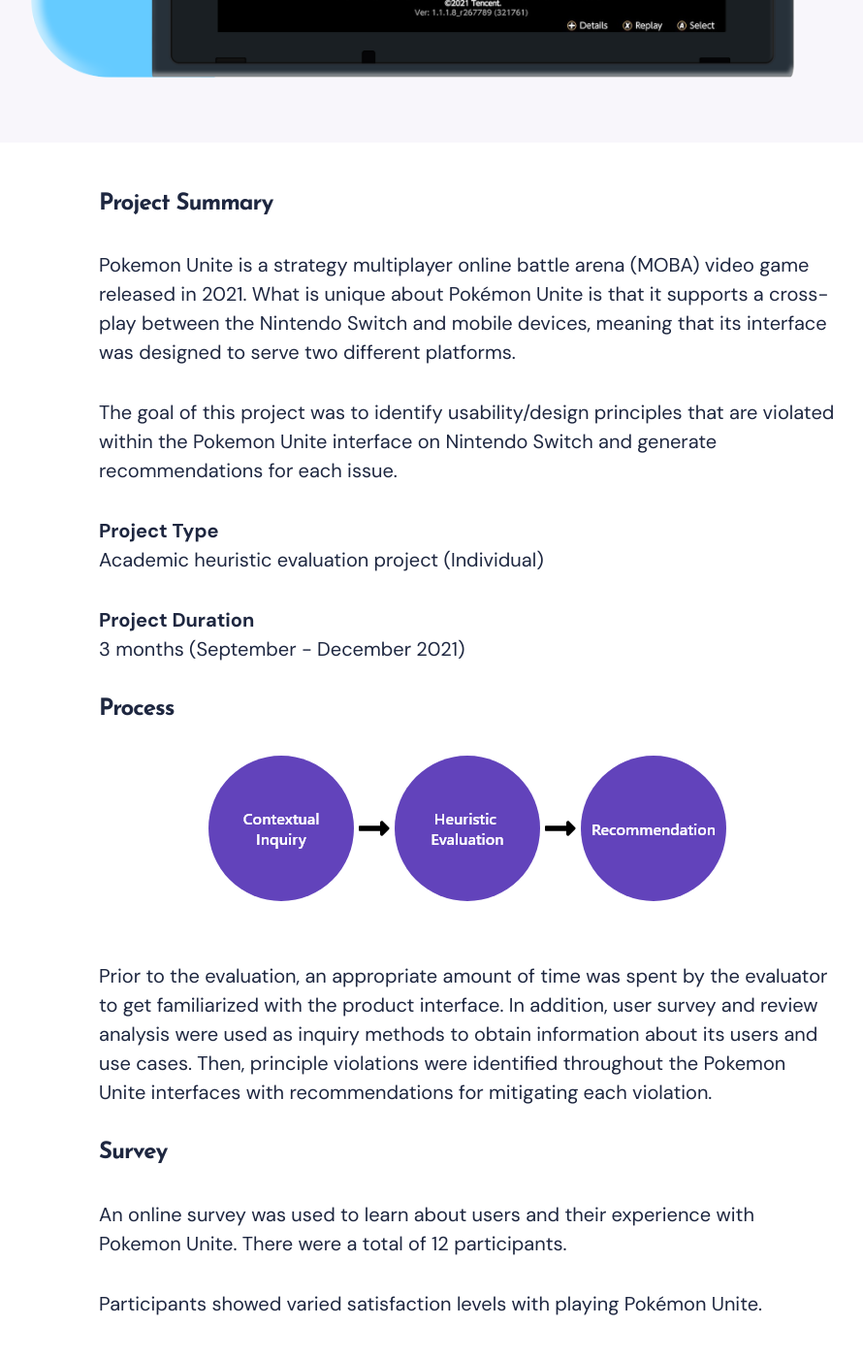
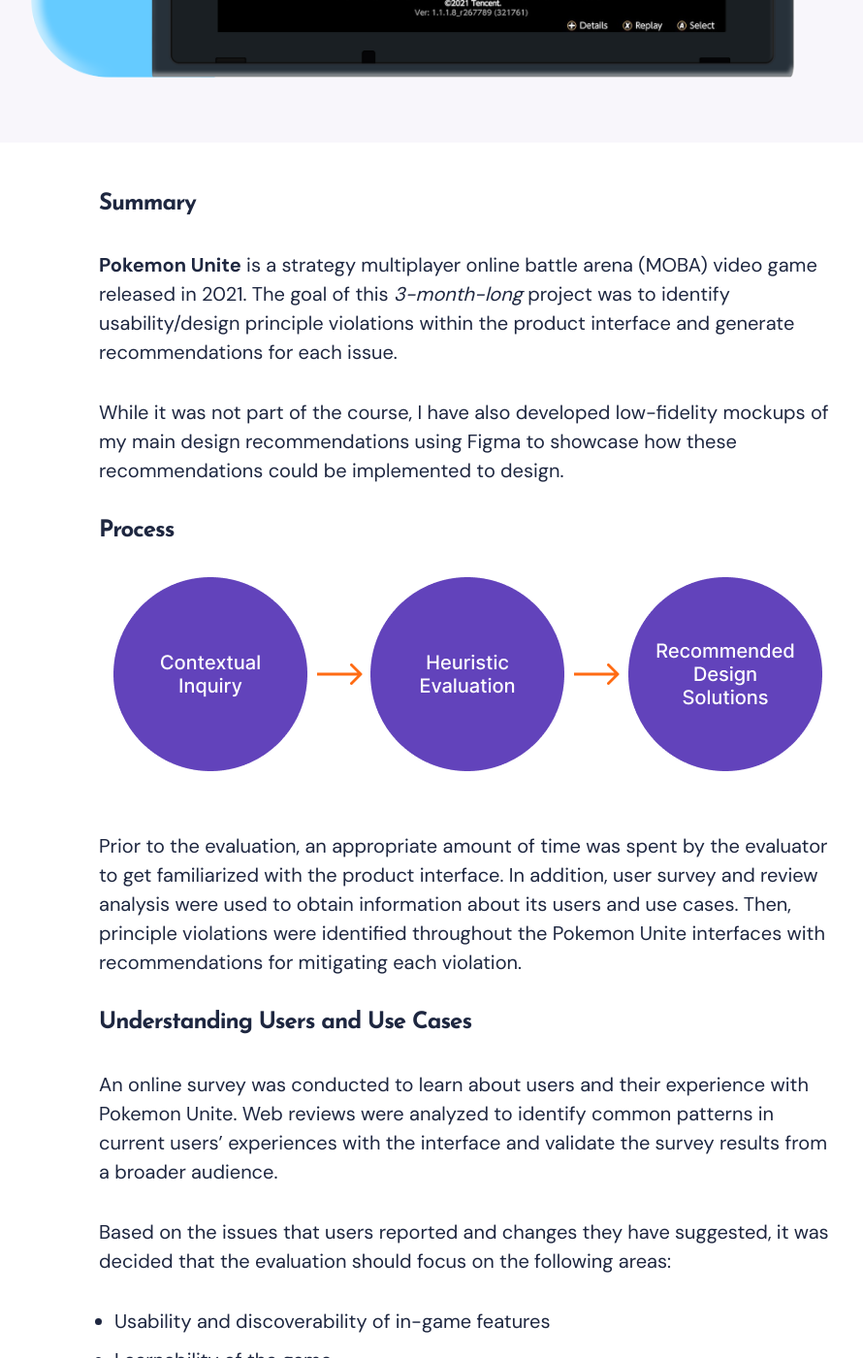
Before and after one commit to heegi/heegiyun.com, a Jekyll site: the page built from _posts/2018-11-14-that-which-does-not-kill-us-makes-us-stronger.markdown, in a window 1280 px wide and 1400 px high, scrolled down 991 px. Shown: the whole window at 97% size, without its empty margins (158-1048 px from the left). Built offline with Jekyll 4.4.1, drawn with Linux system fonts in a browser that asks for light colours; nearby versions of some CDN libraries; some of the changed text lies outside the part shown.

```diff
--- a/_posts/2018-11-14-that-which-does-not-kill-us-makes-us-stronger.markdown
+++ b/_posts/2018-11-14-that-which-does-not-kill-us-makes-us-stronger.markdown
@@ -5,55 +5,38 @@ image:  '/images/Project1.png'
 tags:   [UX Research, Heuristic Evaluation]
 description: Identifying usability issues based on heuristic and design principles
 ---
-### Project Summary
-Pokemon Unite is a strategy multiplayer online battle arena (MOBA) video game released in 2021. What is unique about Pokémon Unite is that it supports a cross-play between the Nintendo Switch and mobile devices, meaning that its interface was designed to serve two different platforms.
+### Summary
+**Pokemon Unite** is a strategy multiplayer online battle arena (MOBA) video game released in 2021. The goal of this *3-month-long* project was to identify usability/design principle violations within the product interface and generate recommendations for each issue.
 
-The goal of this project was to identify usability/design principles that are violated within the Pokemon Unite interface on Nintendo Switch and generate recommendations for each issue.
-
-**Project Type** <br>
-Academic heuristic evaluation project (Individual)
-
-**Project Duration** <br>
-3 months (September - December 2021)
+While it was not part of the course, I have also developed low-fidelity mockups of my main design recommendations using Figma to showcase how these recommendations could be implemented to design.
 
 ### Process
 <center><img src="/images/EvalProcess.png" alt="Evaluation process"></center> <br>
 
-Prior to the evaluation, an appropriate amount of time was spent by the evaluator to get familiarized with the product interface. In addition, user survey and review analysis were used as inquiry methods to obtain information about its users and use cases. Then, principle violations were identified throughout the Pokemon Unite interfaces with recommendations for mitigating each violation.
+Prior to the evaluation, an appropriate amount of time was spent by the evaluator to get familiarized with the product interface. In addition, user survey and review analysis were used to obtain information about its users and use cases. Then, principle violations were identified throughout the Pokemon Unite interfaces with recommendations for mitigating each violation.
 
-### Survey
-An online survey was used to learn about users and their experience with Pokemon Unite. There were a total of 12 participants.
-
-Participants showed varied satisfaction levels with playing Pokémon Unite.
-
-<center><img src="/images/SurveySatisfaction.png" alt="Survey satisfaction result"></center> <br>
+### Understanding Users and Use Cases
+An online survey was conducted to learn about users and their experience with Pokemon Unite. Web reviews were analyzed to identify common patterns in current users' experiences with the interface and validate the survey results from a broader audience.
 
 Based on the issues that users reported and changes they have suggested, it was decided that the evaluation should focus on the following areas:
-- Usability and discoverability of in-game features (i.e. communication tool and surrender vote)
+- Usability and discoverability of in-game features
 - Learnability of the game
 - Navigation for collecting rewards
 
-### Review Analysis
-Web reviews were analyzed to identify patterns in experiences and issues that current users have with the Pokémon Unite interface and validate the previous survey results from a broader audience.
+### Examples
+Below are some examples of issues found from my hueristic evaluation.
 
-In general, there were more negative comments about the product interfaces than positive comments in both personal and professional reviews. The following issues were commonly discussed in the reviews:
-- Frustration when navigating through the reward system
-- Confusing two main menus
-- Difficulty in communicating with teammates during a match
-- No indication of whether a team is winning or losing throughout the game
-
-### Example Violations
-Below are some examples of principle violations found in the Pokemon Unite interface.
-
-#### Feedback
+#### Inviting other players to lobby
 ![Lobby Invite]({{site.baseurl}}/images/Lobby_1.png)
 
 ![Invite Other Friends]({{site.baseurl}}/images/Lobby_2.jpg)
 
-In the Lobby, users are able to invite other players to their lobby in order to play the game together. They can easily invite their friends by clicking their profile from their friends list. When users want to invite someone that has not been added as their friends by clicking the Invite Other Friends button, a popup appears as a form of feedback with a Lobby ID. However, this feedback is unclear because it does not perform the intended action nor instruct users what to do next. The only action that users can take after seeing this popup is to close it, which does not help them achieve their goal of inviting other friends.
+A popup appears when users try to invite players that are not their friends to their lobby; however, it does not perform the intended action nor instruct users what to do next, therefore does not help them achieve their goal of inviting other friends.
 
-**Recommendation** <br>
-It is recommended that the feedback clearly informs users that they need to share the Lobby ID with other players in order to invite them. Another recommendation is to provide users an option to search for other players and send an invite to the Lobby directly instead of using a 8-digit Lobby ID, which can be difficult to remember.
+**My recommendation** <br>
+
+
+Provide users an option to search for other players and send an invite to the Lobby directly instead of using a 8-digit Lobby ID, which can be difficult to remember.
 
 #### Recognition rather than Recall
 ![Pokemon Page Description]({{site.baseurl}}/images/Recognition_1.jpg)
```
Also changed, not shown: images/EvalProcess.png.
